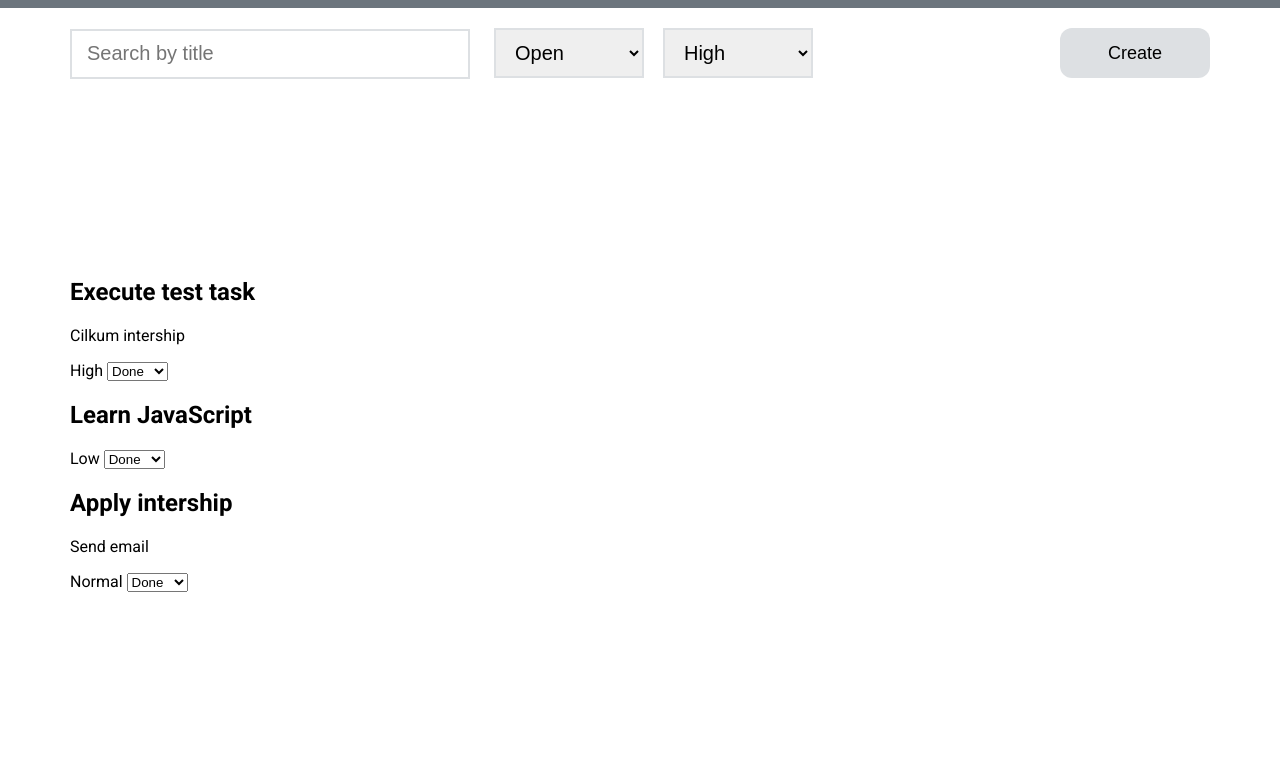
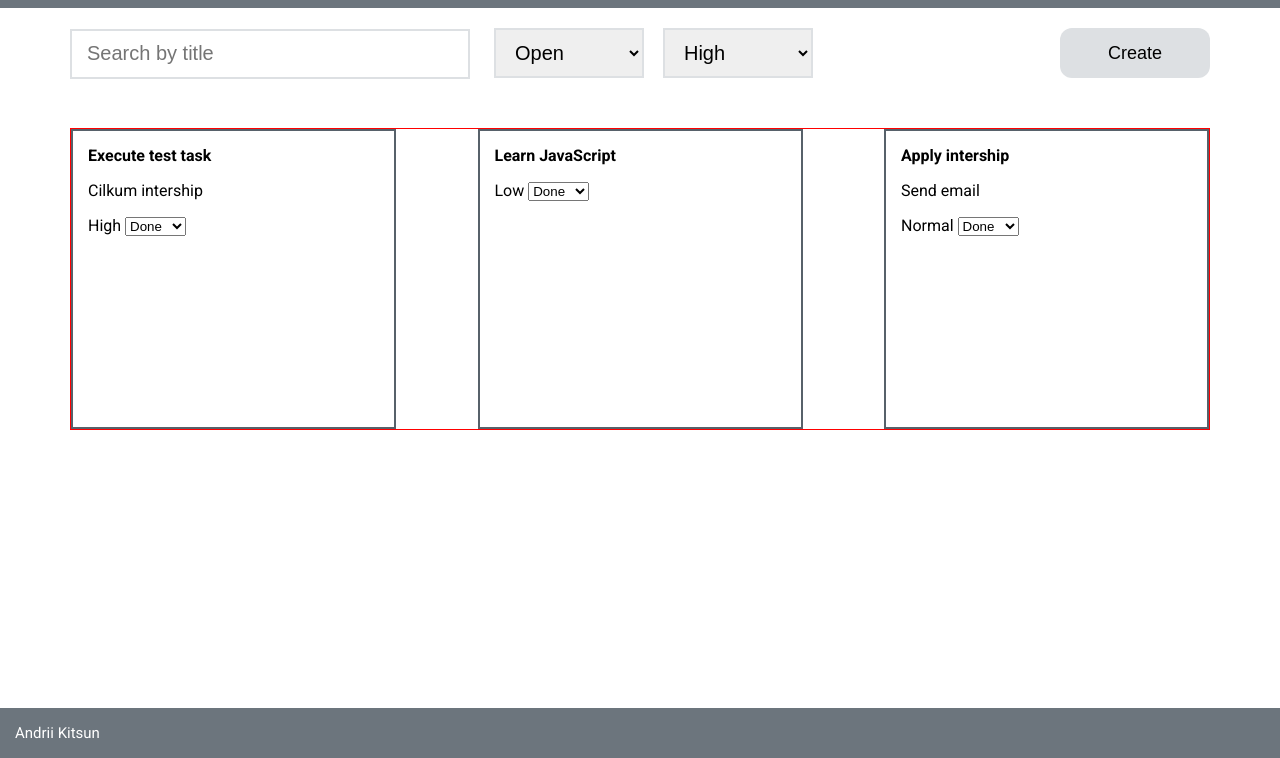
Before and after one commit to Andrii-Kitsun/todo-list, a plain HTML site: page todo-list/index.html in a window 1280 px wide. Shown: the part 42-800 px from the top of the page. Drawn offline with Linux system fonts and the light colour scheme.

Commit message:
Added footer with developer name

```diff
--- a/todo-list/index.html
+++ b/todo-list/index.html
@@ -36,7 +36,7 @@
 
     <section class="list">
       <div class="card">
-        <h2>Execute test task</h2>
+        <strong>Execute test task</strong>
         <p>Cilkum intership</p>
         <span>High</span>
         <select name="card-setting">
@@ -47,7 +47,7 @@
       </div>
 
       <div class="card">
-        <h2>Learn JavaScript</h2>
+        <strong>Learn JavaScript</strong>
         <p></p>
         <span>Low</span>
         <select name="card-setting">
@@ -58,7 +58,7 @@
       </div>
 
       <div class="card">
-        <h2>Apply intership</h2>
+        <strong>Apply intership</strong>
         <p>Send email</p>
         <span>Normal</span>
         <select name="card-setting">
@@ -70,6 +70,12 @@
     </section>
     <br>
     <br>
+    <br>
+    <br>
   </main>
+
+  <footer>
+    <a href="https://github.com/Andrii-Kitsun" target="blank">Andrii Kitsun</a>
+  </footer>
 </body>
 </html>
--- a/todo-list/sass/style.scss
+++ b/todo-list/sass/style.scss
@@ -1,5 +1,7 @@
 // Colors
+$Grey: #6c757d;
 $Border: #dde0e3;
+$Border-card: #57616a;
 
 * {
   box-sizing: border-box;
@@ -13,7 +15,7 @@ body {
 
 header {
   height: 50px;
-  background-color: #6c757d;
+  background-color: $Grey;
   color: #ffffff;
   margin-bottom: 20px;
   display: flex;
@@ -32,6 +34,7 @@ main {
     height: 50px;
     display: flex;
     justify-content: space-between;
+    margin-bottom: 50px;
     @media (max-width: 614px) {
       flex-wrap: wrap;
     }
@@ -103,5 +106,33 @@ button {
 }
 
 .list {
-  margin-top: 200px;
+  display: flex;
+  border: 1px solid red;
+  justify-content: space-between;
 }
+
+.card {
+  display: inline-block;
+  width: 325px;
+  height: 300px;
+  border: 2px solid $Border-card;
+  padding: 15px;
+
+}
+
+footer {
+  display: flex;
+  background-color: $Grey;
+  position: absolute;
+	left: 0;
+	bottom: 0;
+	height: 50px;
+	width: 100%;
+  a {
+    color: #ffffff;
+    text-decoration: none;
+    font-size: 15px;
+    padding-left: 15px;
+    align-self: center;
+  }
+}
```
Also changed, not shown: todo-list/css/style.css, 1 other file.
